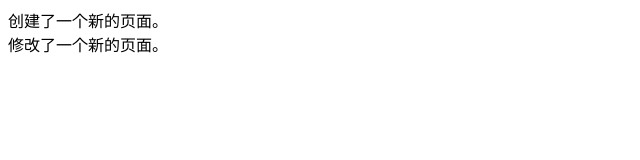
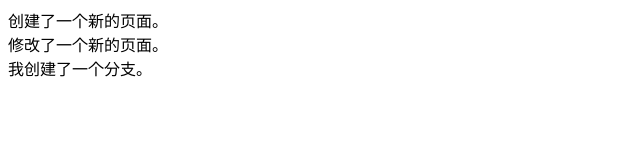
Before and after one commit to Lander-xiong/-news, a plain HTML site: page index.html in a window 1280 px wide. Shown: the whole page, without its empty margins (0-640 px from the left). Drawn offline with Linux system fonts and the light colour scheme.

Commit message:
我创建了一个分支

```diff
--- a/index.html
+++ b/index.html
@@ -13,5 +13,8 @@
     <div>
         修改了一个新的页面。
     </div>
+    <div>
+        我创建了一个分支。
+    </div>
 </body>
 </html>
```
